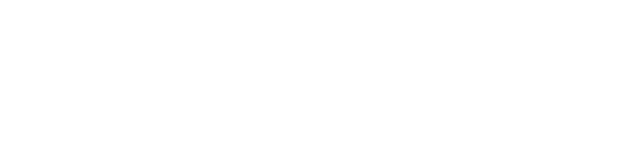
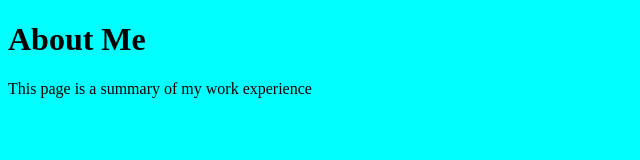
Before and after one commit to alicewdave1023/awprofilepage, a plain HTML site: page about.html in a window 1280 px wide. Shown: the whole page, without its empty margins (0-640 px from the left). Drawn offline with Linux system fonts and the light colour scheme.

Commit message:
added new page

```diff
--- a/about.html
+++ b/about.html
@@ -0,0 +1,17 @@
+<!DOCTYPE html>
+<html lang="en">
+<head>
+    <meta charset="UTF-8">
+    <meta http-equiv="X-UA-Compatible" content="IE=edge">
+    <meta name="viewport" content="width=device-width, initial-scale=1.0">
+    <title>About Me Page</title>
+</head>
+<body>
+    <h1>About Me</h1>
+    <p>This page is a summary of my work experience</p>
+    <link rel="stylesheet" href="./style.css">
+   </body>
+   <style>
+    body {background-color: aqua;}
+   </style>
+  </html>
```
Also changed, not shown: index.html (+1 -1 lines).
